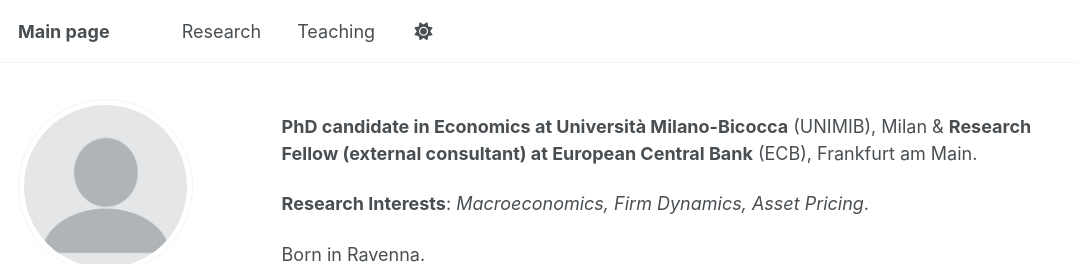
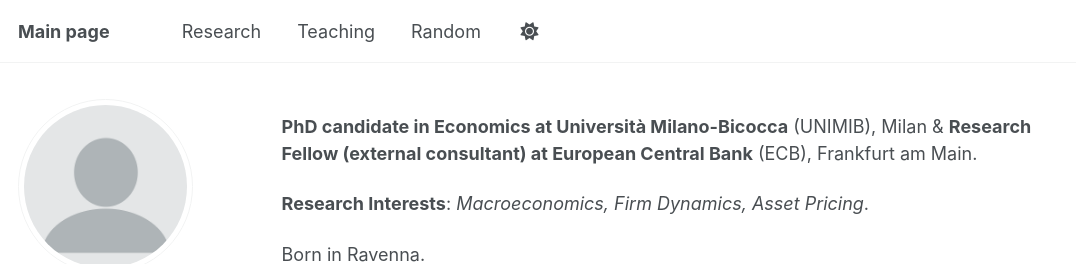
Before and after one commit to GregGh95/GregGh95.github.io, a Jekyll site: the page built from _pages/about.md, in a window 1280 px wide. Shown: the top 264 px of the page, without its empty margins (0-1076 px from the left). Built offline with Jekyll 4.4.1, drawn with Linux system fonts in a browser that asks for light colours; some web fonts are replaced.

Commit message:
Update navigation.yml

```diff
--- a/_data/navigation.yml
+++ b/_data/navigation.yml
@@ -31,3 +31,6 @@ main:
 
   #- title: "Guide"
   #  url: /markdown/
+
+  - title: "Random"
+    url: /random/
```
